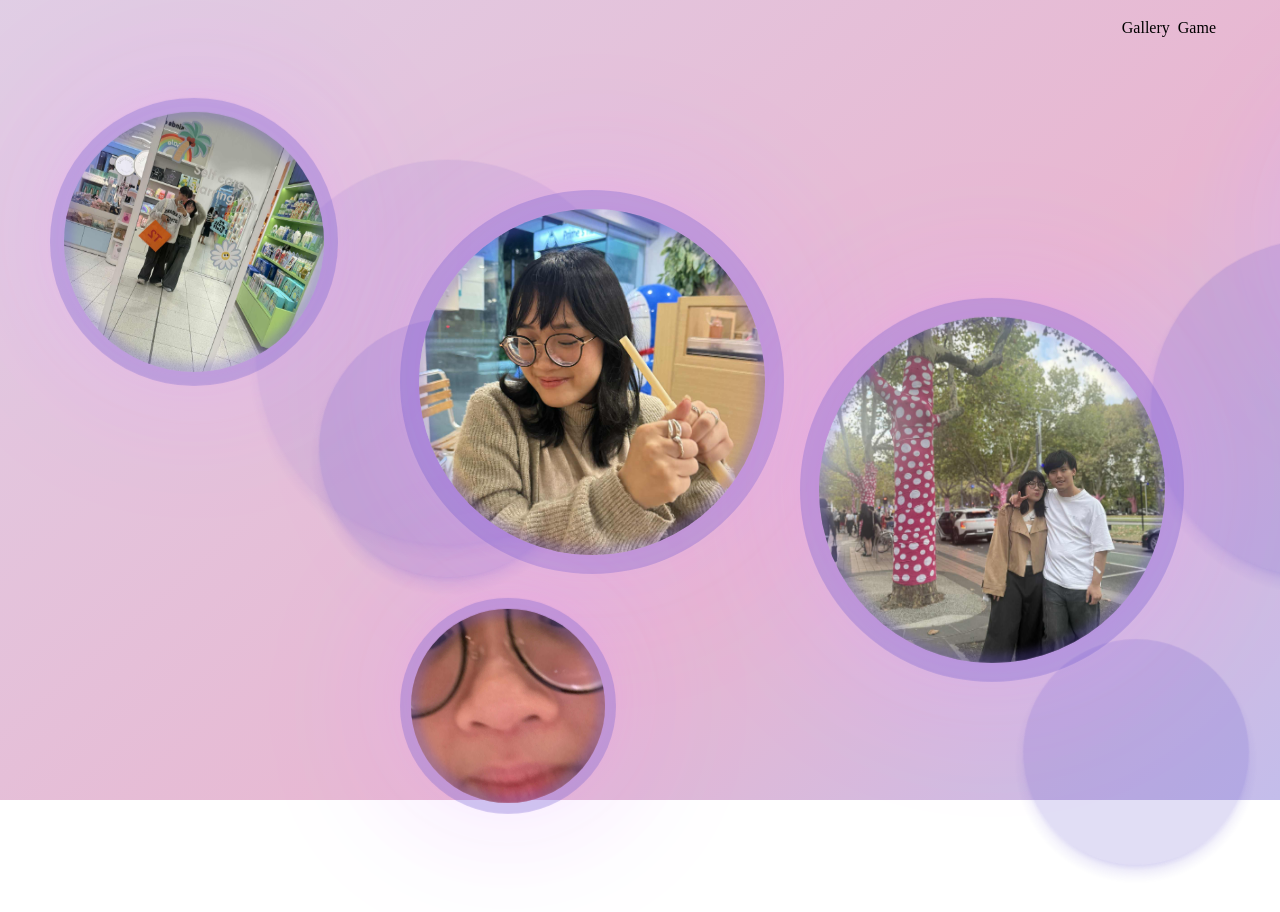
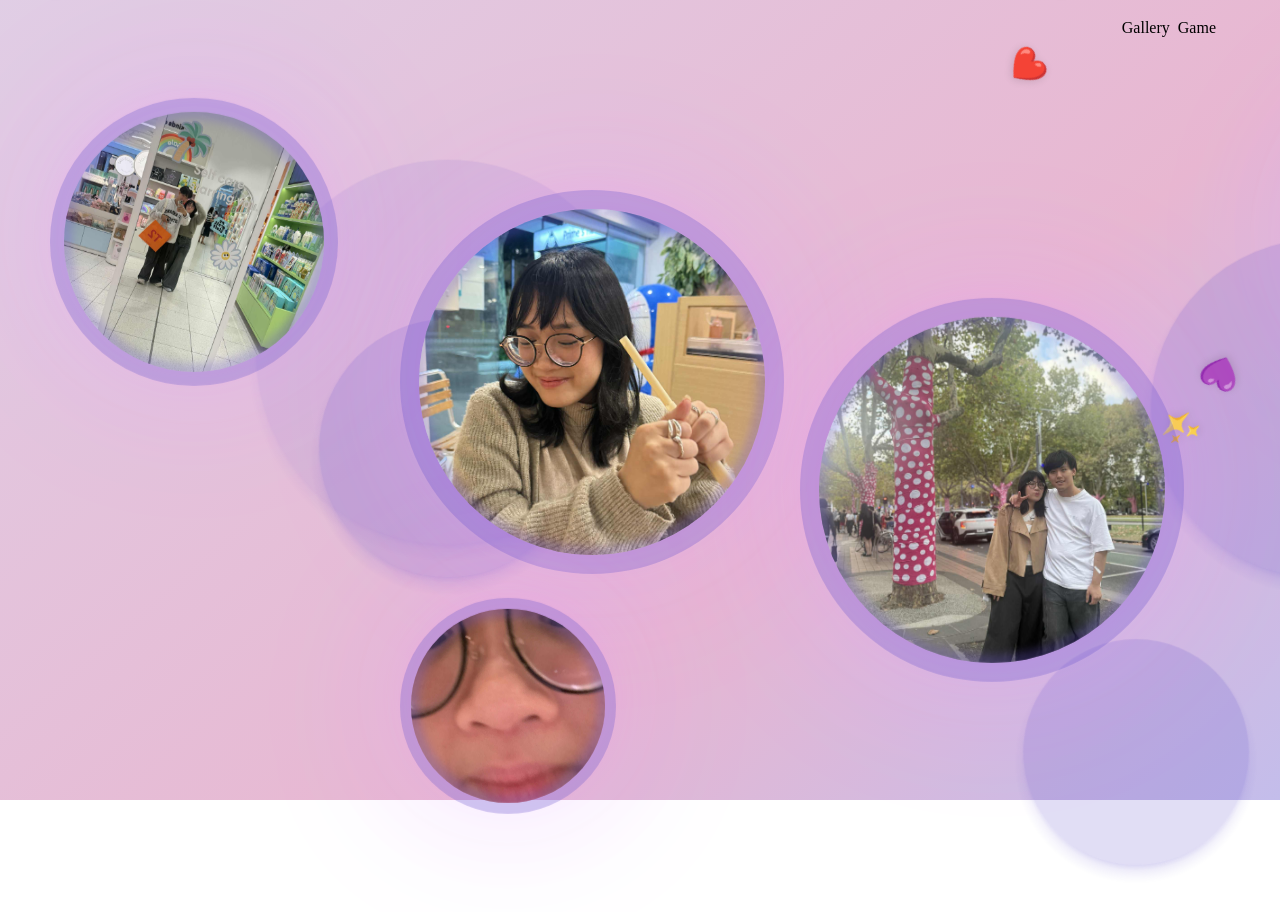
Before and after one commit to marutsuki/nhi-birthday-2025, a React (Vite) app: page / in a window 1280 px wide. Shown: the top 912 px of the page. Built offline with nearby package versions, Linux system fonts and the light colour scheme; a web font is replaced by a local one.

Commit message:
falling particles !!!

```diff
--- a/src/components/gallery/index.tsx
+++ b/src/components/gallery/index.tsx
@@ -1,4 +1,4 @@
-import { useEffect } from "react";
+import { useEffect, useRef, useState } from "react";
 import type { MemoryBubbleProps } from "./MemoryBubble";
 import MemoryBubble from "./MemoryBubble";
 
@@ -367,7 +367,31 @@ const images: MemoryBubbleProps[] = [
 const call = new Audio("/call.m4a");
 const tapdance = new Audio("/tapdance.mp3");
 
+const particlesData = [
+  { content: "❤️" },
+  { content: "🎉" },
+  { content: "🥺" },
+  { content: "💜" },
+  { content: "✨" },
+];
+
+function getRandomParticle() {
+  const p = particlesData[Math.floor(Math.random() * particlesData.length)];
+  return {
+    ...p,
+    left: Math.random() * 100,
+    delay: Math.random() * 5,
+    duration: 4 + Math.random() * 3,
+    id: Math.random().toString(36).slice(2),
+  };
+}
+
 export default function Gallery() {
+  const [particles, setParticles] = useState<
+    Array<ReturnType<typeof getRandomParticle>>
+  >([]);
+  const intervalRef = useRef<NodeJS.Timeout | null>(null);
+
   useEffect(() => {
     setTimeout(() => {
       call.play().catch((error) => {
@@ -380,9 +404,48 @@ export default function Gallery() {
         console.error("Error playing tapdance sound:", error);
       });
     }, 40000);
+
+    intervalRef.current = setInterval(() => {
+      setParticles((prev) => [...prev, getRandomParticle()]);
+    }, 500);
+
+    return () => {
+      if (intervalRef.current) clearInterval(intervalRef.current);
+    };
   }, []);
+
+  // Remove particles after animation
+  useEffect(() => {
+    if (!particles.length) return;
+    const timeout = setTimeout(() => {
+      setParticles((prev) => prev.slice(1));
+    }, 4000);
+    return () => clearTimeout(timeout);
+  }, [particles]);
+
   return (
     <div className="flex flex-col items-center justify-center h-full overflow-x-auto overflow-y-hidden">
+      {/* Falling particles */}
+      <div className="pointer-events-none absolute inset-0 z-0">
+        {particles.map((p) => (
+          <span
+            key={p.id}
+            style={{
+              position: "absolute",
+              left: `${p.left}%`,
+              top: "-50px",
+              fontSize: "2rem",
+              animation: `fall ${p.duration}s linear ${p.delay}s forwards`,
+              whiteSpace: "nowrap",
+              textShadow: "0 2px 8px #0002",
+              userSelect: "none",
+            }}
+          >
+            {p.content}
+          </span>
+        ))}
+      </div>
+      {/* Gallery */}
       {images.map((image, index) => (
         <MemoryBubble
           key={index}
--- a/src/index.css
+++ b/src/index.css
@@ -29,6 +29,12 @@
   --animate-spin-10: spin10 2s ease-out 2700ms forwards;
   --animate-spin-11: spin11 2s ease-out 3000ms forwards;
   --animate-spin-12: spin12 2s ease-out 3300ms forwards;
+}
+
+@keyframes fall {
+  0% { transform: translateY(-10px) rotate(0); opacity: 1; }
+  90% { opacity: 1; }
+  100% { transform: translateY(90vh) rotate(360deg); opacity: 0; }
 }
 
 @keyframes float {
```
